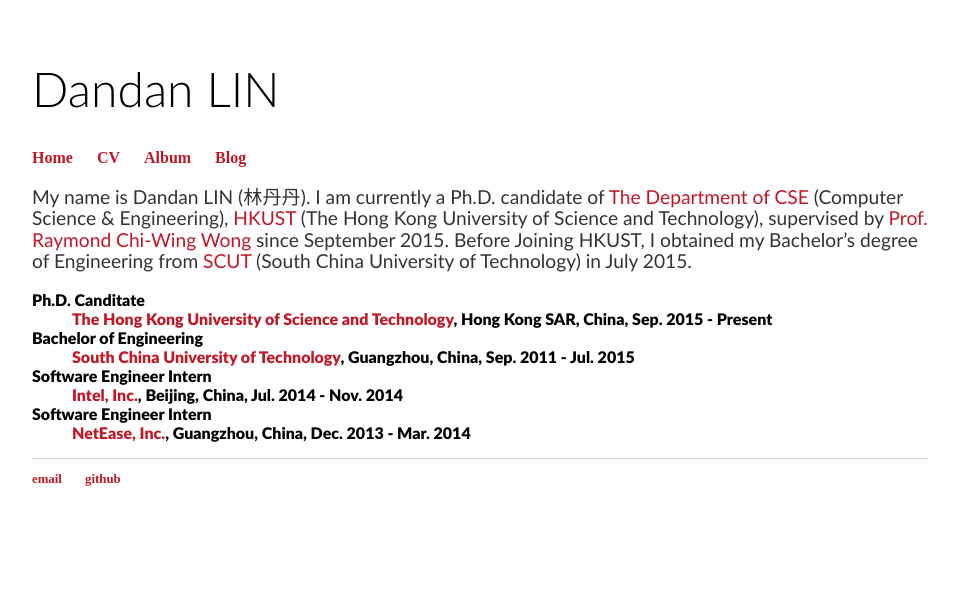
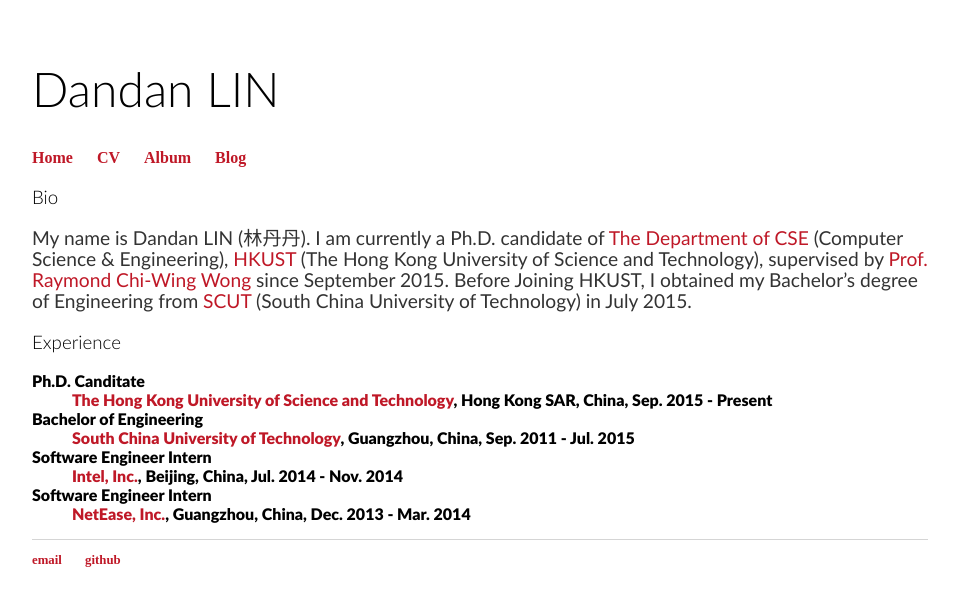
Before and after one commit to 2danlin/2danlin.github.io, a Jekyll site: the page built from index.html, in a window 1280 px wide. Shown: the top 606 px of the page, without its empty margins (160-1118 px from the left). Built offline with Jekyll 4.4.1, drawn with Linux system fonts in a browser that asks for light colours.

Commit message:
Update index.html

```diff
--- a/index.html
+++ b/index.html
@@ -3,12 +3,14 @@ layout: default
 title: Dandan's Homepage
 ---
 <div class="blurb">
+	<h3>Bio</h3>
 	<p>My name is Dandan LIN (林丹丹).
 		I am currently a Ph.D. candidate
 		of <a href="https://www.cse.ust.hk/">The Department of CSE</a> (Computer Science & Engineering),
 		<a href="https://www.ust.hk/">HKUST</a> (The Hong Kong University of Science and Technology),
 		supervised by <a href="https://home.cse.ust.hk/~raywong/">Prof. Raymond Chi-Wing Wong</a> since September 2015.
 		Before Joining HKUST, I obtained my Bachelor’s degree of Engineering from <a href="https://www.scut.edu.cn/new/">SCUT</a> (South China University of Technology) in July 2015.</p>
+	<h3>Experience</h3>
 	<dl>
   		<dt><strong>Ph.D. Canditate</dt>
 		<dd><a>The Hong Kong University of Science and Technology</a>, Hong Kong SAR, China, Sep. 2015 - Present</dd>
```
